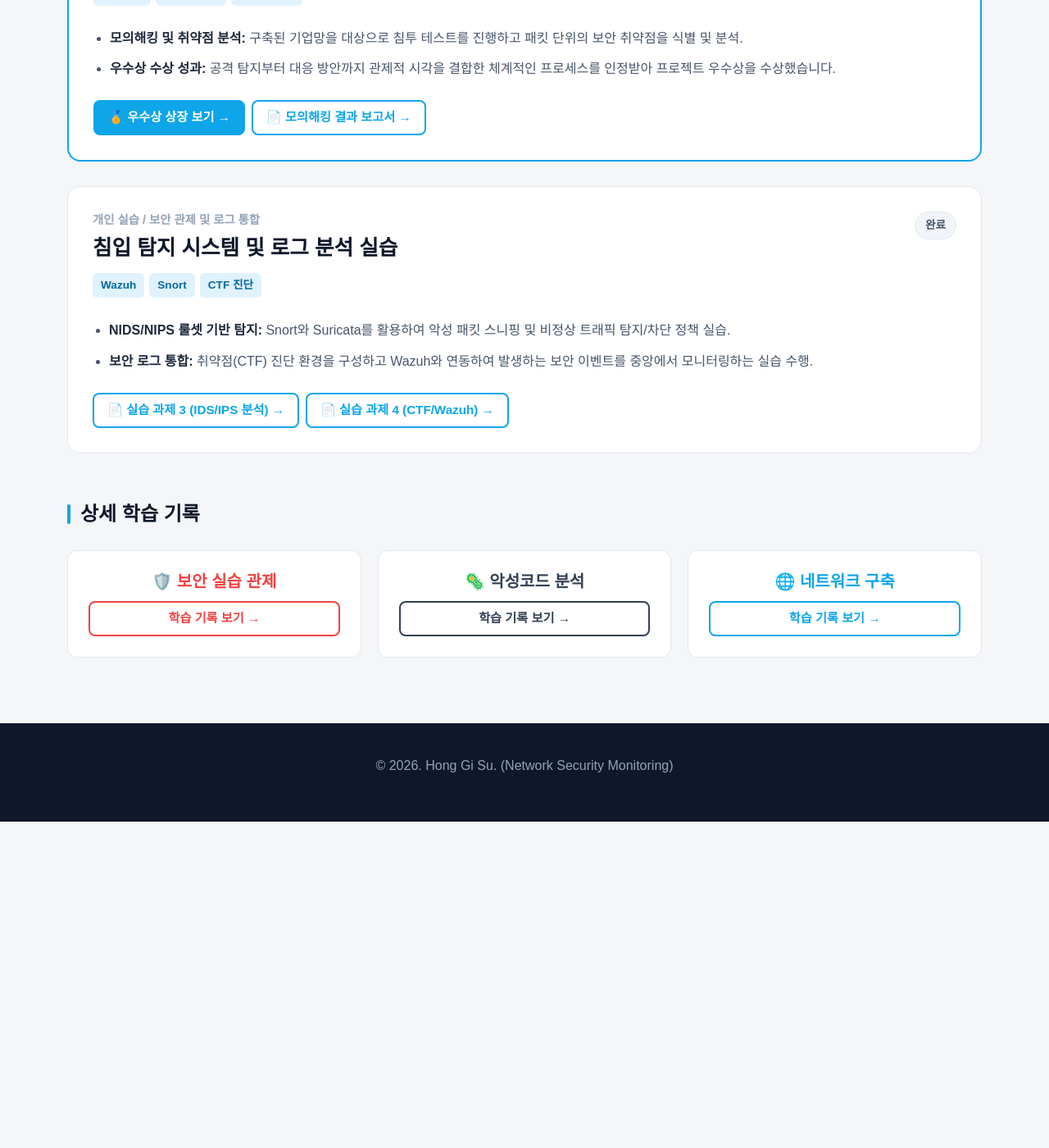
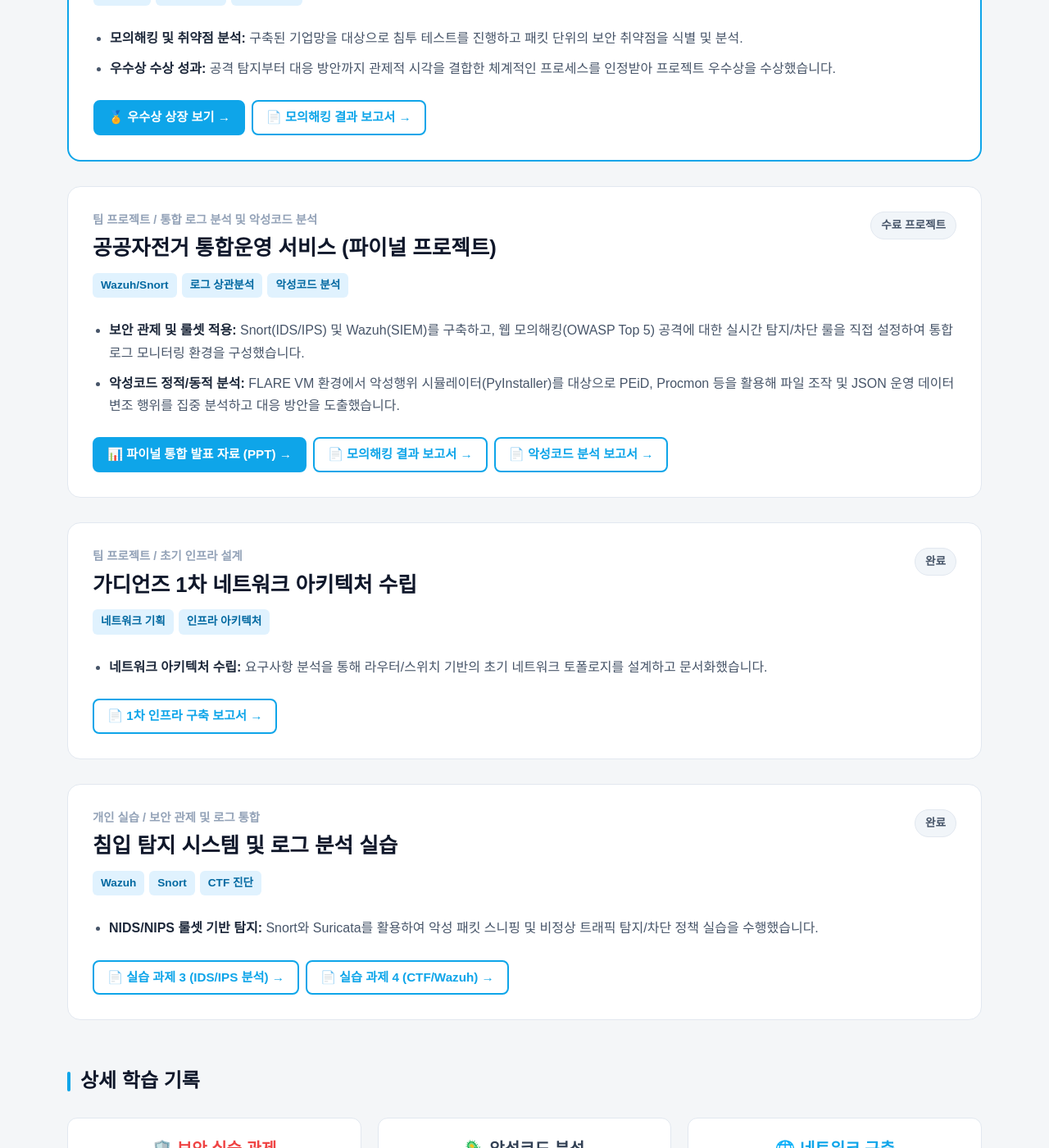
Before and after one commit to Hong-ki-su/Hong-ki-su.github.io, a Jekyll site: the page index.html, which Jekyll copies as it is, in a window 1280 px wide and 1400 px high, scrolled down 1466 px. Shown: the whole window at 82% size. Built offline with Jekyll 4.4.1, drawn with Linux system fonts in a browser that asks for light colours; some web fonts are replaced; before the commit the page ends 2468 px from its top, so only the background shows below that; some of the changed text lies outside the part shown.

Commit message:
포트폴리오 파일 최신화: 3차 파이널 프로젝트 최신 파일 3종 연동

```diff
--- a/index.html
+++ b/index.html
@@ -44,7 +44,7 @@
   <div class="container">
     <h1>홍기수</h1>
     <p class="subtitle">Network Security Monitoring Engineer</p>
-    <p class="desc">가디언즈 정보보호 교육을 통해 침입 탐지와 로그 분석 실무를 익힌 네트워크 관제 엔지니어입니다. 쏟아지는 트래픽 속에서 비정상 패킷의 흐름을 읽어내고, 근본 원인을 규명할 때까지 끝까지 파고드는 끈기를 강점으로 삼고 있습니다.</p>
+    <p class="desc">가디언즈 정보보호 인프라 교육 과정을 성공적으로 수료하며 침입 탐지와 로그 분석 실무를 완성한 네트워크 관제 엔지니어입니다. 쏟아지는 트래픽 속에서 비정상 패킷의 흐름을 읽어내고, 근본 원인을 규명할 때까지 끝까지 파고드는 끈기를 강점으로 삼고 있습니다.</p>
   </div>
 </div>
 <div class="container">
@@ -63,8 +63,8 @@
       </div>
       <div class="cap-card">
         <div class="cap-num">CAP • 03</div>
-        <h3 class="cap-title">취약점 진단 및 모의해킹</h3>
-        <p class="cap-desc">OWASP 기반의 웹 취약점 진단과 CTF(Mercury) 실전 모의해킹 과정을 통해 공격자의 시각에서 보안 위협을 선제적으로 파악하고 방어 대책을 수립합니다.</p>
+        <h3 class="cap-title">취약점 진단 및 악성코드 분석</h3>
+        <p class="cap-desc">OWASP 기반 웹 취약점을 진단하고 방어 룰셋을 수립하며, FLARE VM 기반에서 정적·동적 분석 도구를 활용하여 악성코드의 행위와 시스템 변조를 식별합니다.</p>
       </div>
       <div class="cap-card">
         <div class="cap-num">CAP • 04</div>
@@ -82,8 +82,8 @@
         <span class="tech-badge">Wazuh (SIEM)</span><span class="tech-badge">Snort (NIDS/NIPS)</span><span class="tech-badge">Suricata</span><span class="tech-badge">OSSEC</span>
       </div>
       <div class="tech-card">
-        <div class="tech-category">패킷 분석 & 진단</div>
-        <span class="tech-badge">Wireshark</span><span class="tech-badge">Kali Linux</span><span class="tech-badge">Metasploit</span><span class="tech-badge">OWASP</span>
+        <div class="tech-category">분석 & 진단 도구</div>
+        <span class="tech-badge">FLARE VM</span><span class="tech-badge">Procmon/Sysmon</span><span class="tech-badge">Wireshark</span><span class="tech-badge">OWASP</span>
       </div>
       <div class="tech-card">
         <div class="tech-category">시스템 & 스크립트</div>
@@ -94,6 +94,8 @@
 
   <div class="section-container">
     <h2 class="section-title">주요 실무 과제 및 프로젝트</h2>
+
+    <!-- 2차 프로젝트 (우수상) -->
     <div class="project-card" style="border: 2px solid #0ea5e9;">
       <div class="project-status" style="background: #e0f2fe; color: #0369a1; border-color: #bae6fd;">🥇 우수상 수상</div>
       <div class="project-meta">팀 프로젝트 / 모의해킹 및 방어 인프라</div>
@@ -108,14 +110,46 @@
         <a href="3_2지(easy)하조_모의해킹결과보고서.pdf" target="_blank" class="btn-custom">📄 모의해킹 결과 보고서 →</a>
       </div>
     </div>
+
+    <!-- 3차 파이널 프로젝트 (수료) -->
+    <div class="project-card">
+      <div class="project-status" style="background: #f1f5f9; color: #475569; border-color: #e2e8f0;">수료 프로젝트</div>
+      <div class="project-meta">팀 프로젝트 / 통합 로그 분석 및 악성코드 분석</div>
+      <h3 class="project-title">공공자전거 통합운영 서비스 (파이널 프로젝트)</h3>
+      <div class="project-tags"><span class="project-tag">Wazuh/Snort</span><span class="project-tag">로그 상관분석</span><span class="project-tag">악성코드 분석</span></div>
+      <ul class="project-desc-list">
+        <li><strong>보안 관제 및 룰셋 적용:</strong> Snort(IDS/IPS) 및 Wazuh(SIEM)를 구축하고, 웹 모의해킹(OWASP Top 5) 공격에 대한 실시간 탐지/차단 룰을 직접 설정하여 통합 로그 모니터링 환경을 구성했습니다.</li>
+        <li><strong>악성코드 정적/동적 분석:</strong> FLARE VM 환경에서 악성행위 시뮬레이터(PyInstaller)를 대상으로 PEiD, Procmon 등을 활용해 파일 조작 및 JSON 운영 데이터 변조 행위를 집중 분석하고 대응 방안을 도출했습니다.</li>
+      </ul>
+      <div class="d-flex flex-wrap gap-2">
+        <a href="4팀_사뿐히뚫조_3차_프로젝트_결과보고서_(5).pptx" target="_blank" class="btn-custom" style="background:#0ea5e9; color:#fff;">📊 파이널 통합 발표 자료 (PPT) →</a>
+        <a href="4팀_사뿐히뚫조_최종_모의해킹_결과보고서_2.pdf" target="_blank" class="btn-custom">📄 모의해킹 결과 보고서 →</a>
+        <a href="또롱이_악성코드_분석_보고서 (1)_2.pdf" target="_blank" class="btn-custom">📄 악성코드 분석 보고서 →</a>
+      </div>
+    </div>
+
+    <!-- 1차 프로젝트 -->
+    <div class="project-card">
+      <div class="project-status" style="background: #f1f5f9; color: #475569; border-color: #e2e8f0;">완료</div>
+      <div class="project-meta">팀 프로젝트 / 초기 인프라 설계</div>
+      <h3 class="project-title">가디언즈 1차 네트워크 아키텍처 수립</h3>
+      <div class="project-tags"><span class="project-tag">네트워크 기획</span><span class="project-tag">인프라 아키텍처</span></div>
+      <ul class="project-desc-list">
+        <li><strong>네트워크 아키텍처 수립:</strong> 요구사항 분석을 통해 라우터/스위치 기반의 초기 네트워크 토폴로지를 설계하고 문서화했습니다.</li>
+      </ul>
+      <div class="d-flex flex-wrap gap-2">
+        <a href="어울림_보고서.pdf" target="_blank" class="btn-custom">📄 1차 인프라 구축 보고서 →</a>
+      </div>
+    </div>
+
+    <!-- 개인 실습 -->
     <div class="project-card">
       <div class="project-status" style="background: #f1f5f9; color: #475569; border-color: #e2e8f0;">완료</div>
       <div class="project-meta">개인 실습 / 보안 관제 및 로그 통합</div>
       <h3 class="project-title">침입 탐지 시스템 및 로그 분석 실습</h3>
       <div class="project-tags"><span class="project-tag">Wazuh</span><span class="project-tag">Snort</span><span class="project-tag">CTF 진단</span></div>
       <ul class="project-desc-list">
-        <li><strong>NIDS/NIPS 룰셋 기반 탐지:</strong> Snort와 Suricata를 활용하여 악성 패킷 스니핑 및 비정상 트래픽 탐지/차단 정책 실습.</li>
-        <li><strong>보안 로그 통합:</strong> 취약점(CTF) 진단 환경을 구성하고 Wazuh와 연동하여 발생하는 보안 이벤트를 중앙에서 모니터링하는 실습 수행.</li>
+        <li><strong>NIDS/NIPS 룰셋 기반 탐지:</strong> Snort와 Suricata를 활용하여 악성 패킷 스니핑 및 비정상 트래픽 탐지/차단 정책 실습을 수행했습니다.</li>
       </ul>
       <div class="d-flex flex-wrap gap-2">
         <a href="홍기수_보안 인프라 실습 과제3.pdf" target="_blank" class="btn-custom">📄 실습 과제 3 (IDS/IPS 분석) →</a>
--- a/malware.html
+++ b/malware.html
@@ -20,7 +20,6 @@
 <div class="container mt-5 mb-5" style="min-height: 60vh;">
   <div class="d-flex justify-content-between align-items-center mb-4">
     <h2 class="fw-bold" style="color: #0f172a;">📁 상세 학습 기록</h2>
-    <!-- 💡 수정된 부분: 스마트 뒤로가기 버튼 적용 -->
     <a href="javascript:void(0);" onclick="if(document.referrer.includes('engineer')){window.location.href='engineer.html';}else{window.location.href='index.html';}" class="btn btn-outline-secondary fw-bold">⬅ 이전 페이지로 돌아가기</a>
   </div>
   <div class="card shadow-sm" style="border: 1px solid #e2e8f0; border-radius: 12px; overflow: hidden;">
--- a/network.html
+++ b/network.html
@@ -20,7 +20,6 @@
 <div class="container mt-5 mb-5" style="min-height: 60vh;">
   <div class="d-flex justify-content-between align-items-center mb-4">
     <h2 class="fw-bold" style="color: #0f172a;">📁 상세 학습 기록</h2>
-    <!-- 💡 수정된 부분: 스마트 뒤로가기 버튼 적용 -->
     <a href="javascript:void(0);" onclick="if(document.referrer.includes('engineer')){window.location.href='engineer.html';}else{window.location.href='index.html';}" class="btn btn-outline-secondary fw-bold">⬅ 이전 페이지로 돌아가기</a>
   </div>
   <div class="card shadow-sm" style="border: 1px solid #e2e8f0; border-radius: 12px; overflow: hidden;">
--- a/security.html
+++ b/security.html
@@ -20,7 +20,6 @@
 <div class="container mt-5 mb-5" style="min-height: 60vh;">
   <div class="d-flex justify-content-between align-items-center mb-4">
     <h2 class="fw-bold" style="color: #0f172a;">📁 상세 학습 기록</h2>
-    <!-- 💡 수정된 부분: 스마트 뒤로가기 버튼 적용 -->
     <a href="javascript:void(0);" onclick="if(document.referrer.includes('engineer')){window.location.href='engineer.html';}else{window.location.href='index.html';}" class="btn btn-outline-secondary fw-bold">⬅ 이전 페이지로 돌아가기</a>
   </div>
   <div class="card shadow-sm" style="border: 1px solid #e2e8f0; border-radius: 12px; overflow: hidden;">
--- a/system.html
+++ b/system.html
@@ -20,7 +20,6 @@
 <div class="container mt-5 mb-5" style="min-height: 60vh;">
   <div class="d-flex justify-content-between align-items-center mb-4">
     <h2 class="fw-bold" style="color: #0f172a;">📁 상세 학습 기록</h2>
-    <!-- 💡 수정된 부분: 스마트 뒤로가기 버튼 적용 -->
     <a href="javascript:void(0);" onclick="if(document.referrer.includes('engineer')){window.location.href='engineer.html';}else{window.location.href='index.html';}" class="btn btn-outline-secondary fw-bold">⬅ 이전 페이지로 돌아가기</a>
   </div>
   <div class="card shadow-sm" style="border: 1px solid #e2e8f0; border-radius: 12px; overflow: hidden;">
```
Also changed, not shown: engineer.html (+23 -3 lines), 1 other file.
